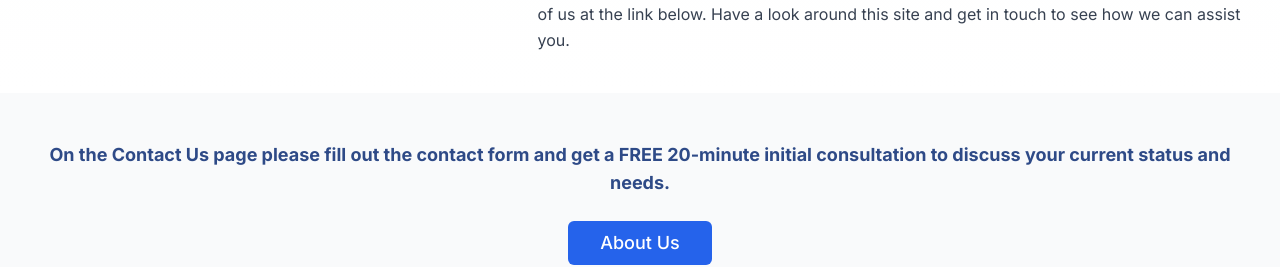
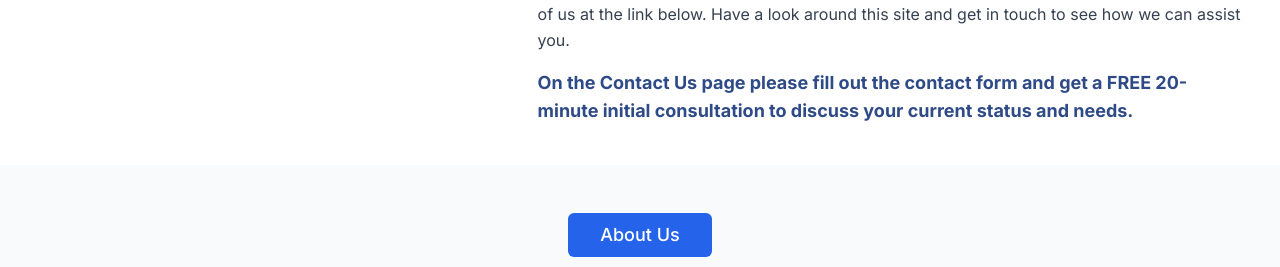
Before and after one commit to ReuvenKatz/pathway-nexus-gateway1, a React (Vite) app: page / in a window 1280 px wide. Shown: the part 1147-1414 px from the top of the page. Built offline with nearby package versions, Linux system fonts and the light colour scheme; a web font is replaced by a local one.

Commit message:
Move consultation sentence on front page
Moved the promotional sentence about the free consultation to be placed under the "site and get in touch to see how we can assist you." text on the front page.
-edited src/pages/Home.tsx

```diff
--- a/src/pages/Home.tsx
+++ b/src/pages/Home.tsx
@@ -60,6 +60,9 @@ const Home = () => {
                   <p>
                     As a retired Professor of Mechanical Engineering at the Technion, Israel Institute of Technology, I have been working with students of engineering, science and architecture. I have recently been collaborating with Dr. Hila Katz in my consulting practice, as her background is in the humanities, arts and education. You're welcome to read more about both of us at the link below. Have a look around this site and get in touch to see how we can assist you.
                   </p>
+                  <p className="text-lg font-bold text-[#2E4A87] mt-6">
+                    On the Contact Us page please fill out the contact form and get a FREE 20-minute initial consultation to discuss your current status and needs.
+                  </p>
                 </div>
               </div>
             </div>
@@ -70,9 +73,6 @@ const Home = () => {
       {/* CTA Section */}
       <section className="bg-gray-50 py-12">
         <div className="mx-auto max-w-7xl px-4 sm:px-6 lg:px-8 text-center">
-          <p className="text-lg font-bold text-[#2E4A87] mb-6">
-            On the Contact Us page please fill out the contact form and get a FREE 20-minute initial consultation to discuss your current status and needs.
-          </p>
           <Button asChild size="lg" className="bg-blue-600 hover:bg-blue-700 text-white text-lg px-8 py-4">
             <Link to="/about">About Us</Link>
           </Button>
```
